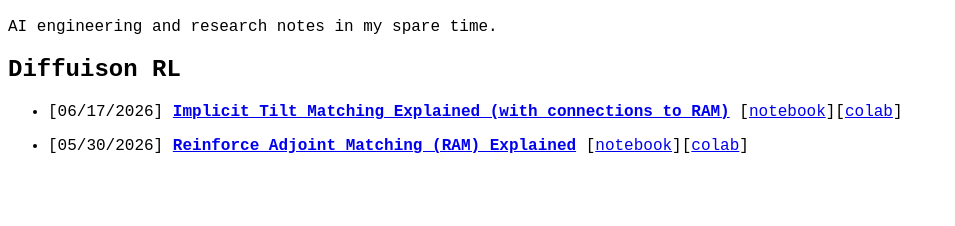
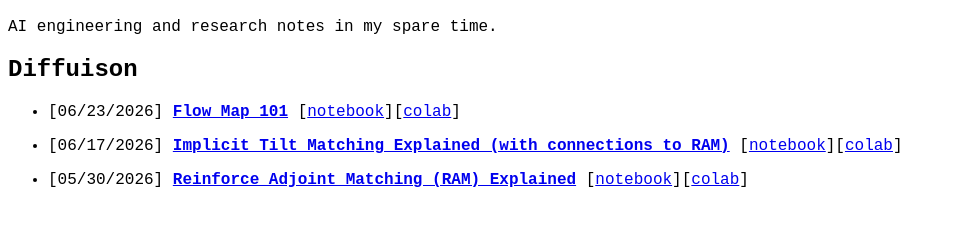
Before and after one commit to xing-mei/xing-mei.github.io, an Eleventy site: page notes/index.md in a window 1280 px wide. Shown: the part 98-324 px from the top of the page, without its empty margins (0-955 px from the left). Built offline with nearby package versions, Linux system fonts and the light colour scheme; Eleventy itself is replaced by a stand-in of ours; files that its build step writes are made by us from their sources.

Commit message:
Update index.md

```diff
--- a/notes/index.md
+++ b/notes/index.md
@@ -6,7 +6,9 @@ description: Notes and writing on AI, engineering, and research.
 
 # {{ title }}
 AI engineering and research notes in my spare time.
-## Diffuison RL ##
+## Diffuison ##
+- [06/23/2026] [**Flow Map 101**](flow_map_101.html) [[notebook](flow_map_101.ipynb)][[colab](https://colab.research.google.com/github/xing-mei/xing-mei.github.io/blob/master/notes/flow_map_101.ipynb)]
+
 - [06/17/2026] [**Implicit Tilt Matching Explained (with connections to RAM)**](tilt_matching_tutorial.html)
 [[notebook](tilt_matching_tutorial.ipynb)][[colab](https://colab.research.google.com/github/xing-mei/xing-mei.github.io/blob/master/notes/tilt_matching_tutorial.ipynb)]
 
```
